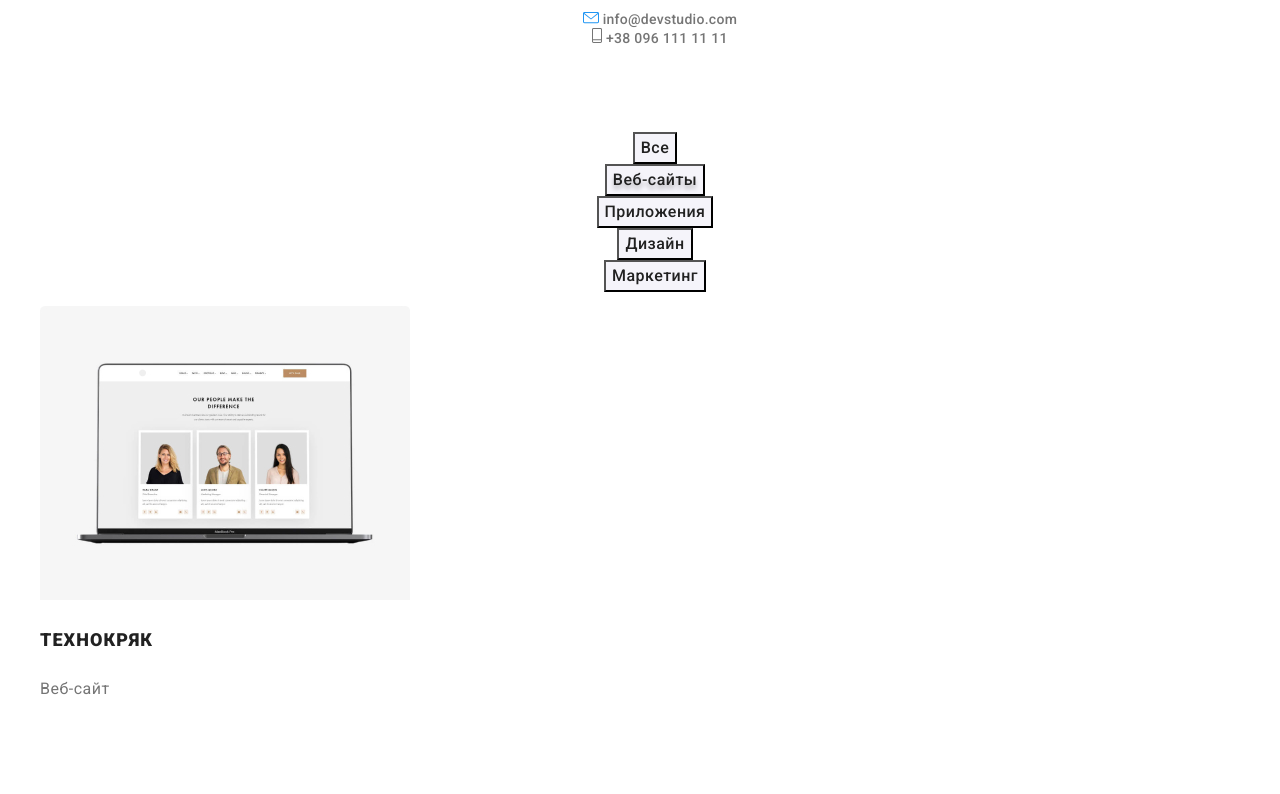
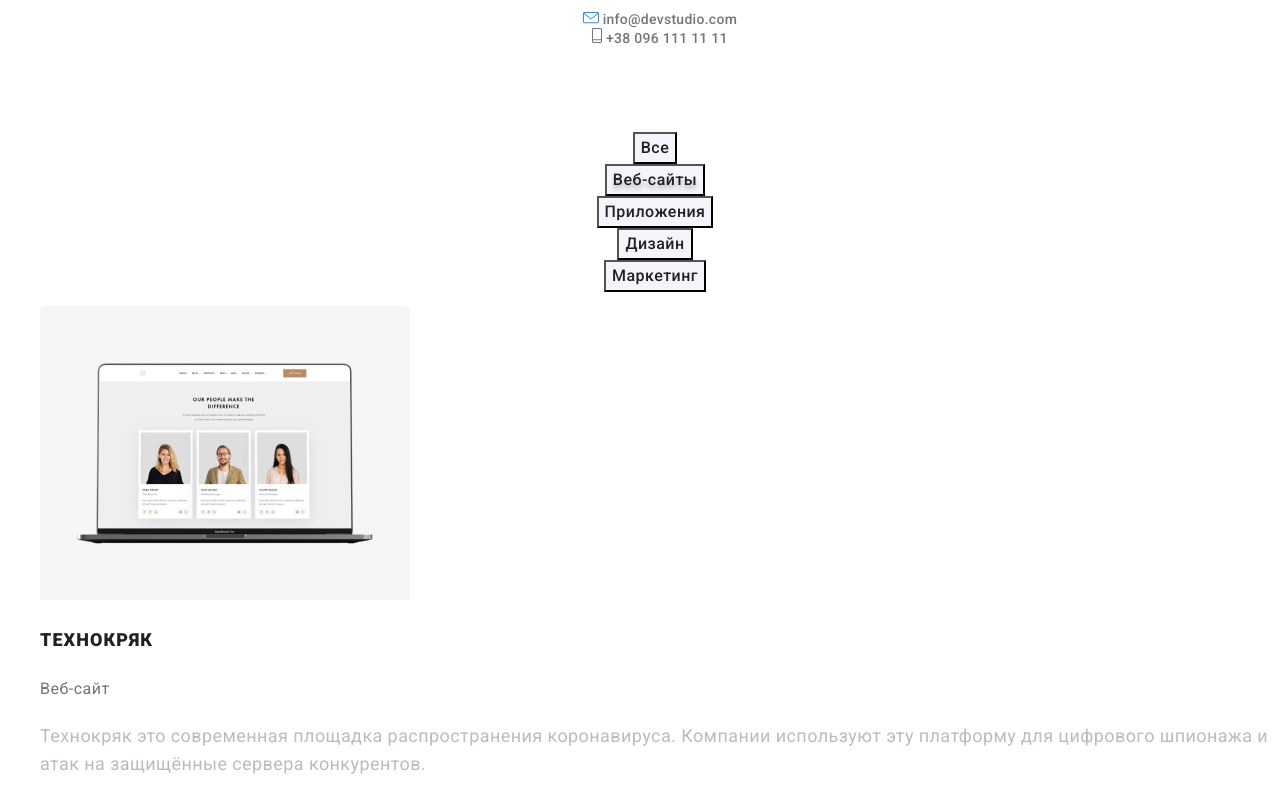
Before and after one commit to febsnow/goit-markup-hw-02, a plain HTML site: page portfolio.html in a window 1280 px wide. Shown: the part 95-889 px from the top of the page. Drawn offline with Linux system fonts and the light colour scheme.

Commit message:
Update styles.css
1. Заменил цвет описания "работ" для его видимости

```diff
--- a/css/styles.css
+++ b/css/styles.css
@@ -251,8 +251,9 @@ footer .contacts-item a {
   font-weight: 400;
   letter-spacing: 0.03em;
 }
+/* Поменял цвет текста для его видимости */
 .item-description {
-  color: #ffffff;
+  color: #c0bbbb;
   font-size: 18px;
   line-height: 1.56;
 }
```
